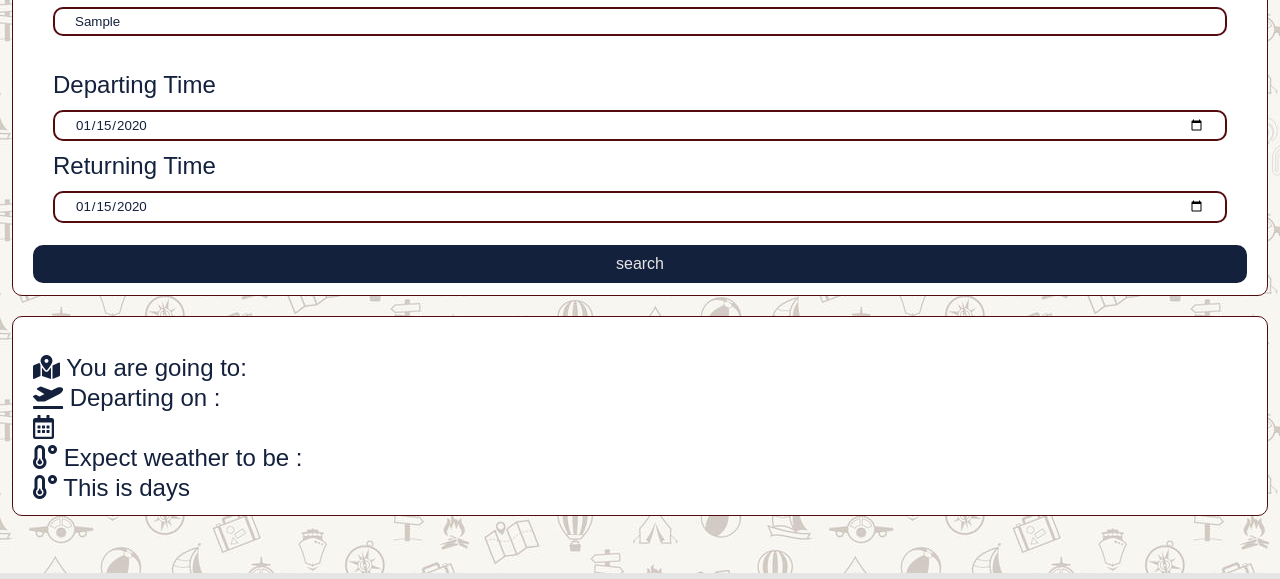
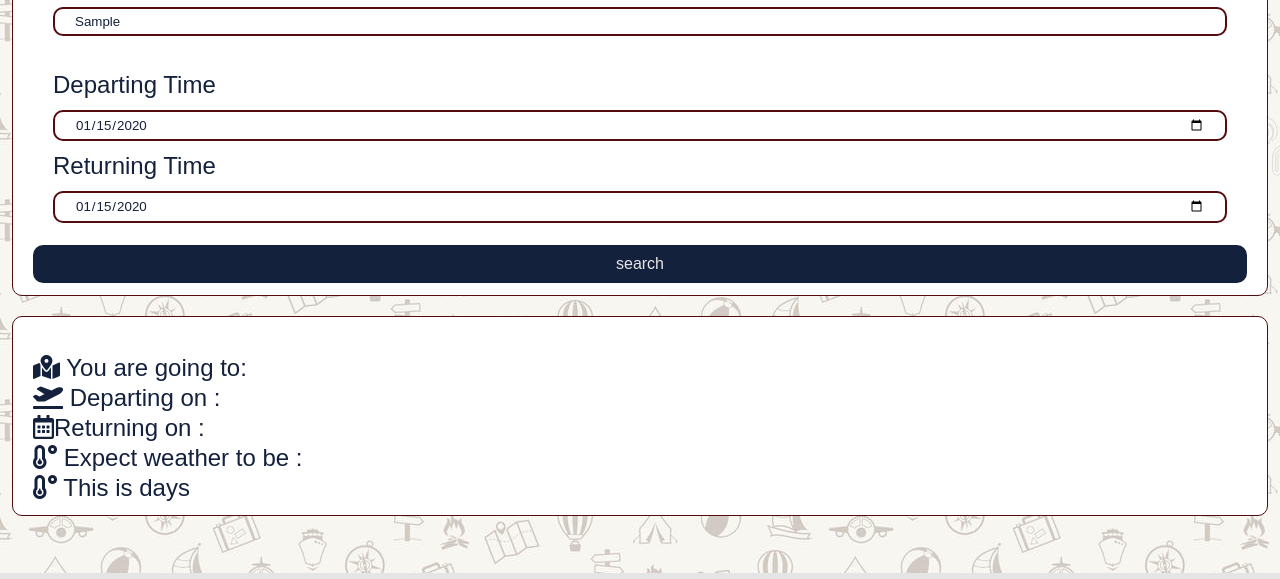
Before and after one commit to sarra-muarrif/Capstone-Project-Travel-App, a website built with webpack: page src/client/views/index.html in a window 1280 px wide. Both pictures are taken after typing "Sample", "2020-01-15", "2020-01-15" into the empty fields and a click on the button "search". Shown: the part 254-833 px from the top of the page. Built offline with nearby package versions, Linux system fonts and the light colour scheme; a web font is replaced by a local one.

Commit message:
chore:Updating user data

```diff
--- a/src/client/js/app.js
+++ b/src/client/js/app.js
@@ -10,6 +10,7 @@ export const handleSearch = async () => {
   // Get user values
   const destinationCity = document.getElementById("destination").value;
   const departingTime = document.getElementById("departing-time").value;
+  console.log(departingTime, "departingTime")
   const returningTime = document.getElementById("returning-time").value;
   // Calculate The Duration
   const duration = getDuration(departingTime, returningTime);
@@ -34,6 +35,7 @@ export const handleSearch = async () => {
         description,
         duration,
       });
+      console.log("userData", userData)
       return userData;
     })
     .then((userData) => {
@@ -88,10 +90,10 @@ const updateUI = async (userData) => {
   ).innerHTML = ` You are going to:${city_name}`;
   document.getElementById("country_code").innerHTML = `${country_code}`;
   document.getElementById(
-    "departingTime"
+    "departing__time"
   ).innerHTML = `Departing on :${departingTime}`;
   document.getElementById(
-    "returning-time"
+    "returing__time"
   ).innerHTML = `Returning on :${returningTime}`;
   document.getElementById("temp").innerHTML = `Expect weather to be :${temp}`;
   document.getElementById("description").innerHTML = `${description}`;
--- a/src/client/views/index.html
+++ b/src/client/views/index.html
@@ -76,11 +76,11 @@
               </h2>
               <h2 class="departing">
                 <i class="fas fa-plane-departure"></i>
-                <span id="departingTime"></span>
+                <span id="departing__time"></span>
               </h2>
               <h2 class="returing">
                 <i class="far fa-calendar-alt"></i
-                ><span id="returingTime"></span>
+                ><span id="returing__time"></span>
               </h2>
               <h2 class="weather">
                 <i class="fas fa-temperature-low"></i>
```
Also changed, not shown: 1 other file.
